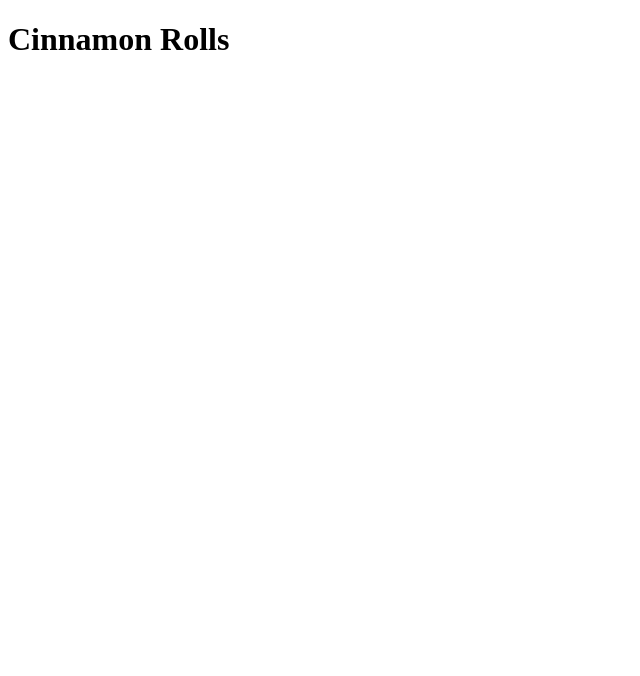
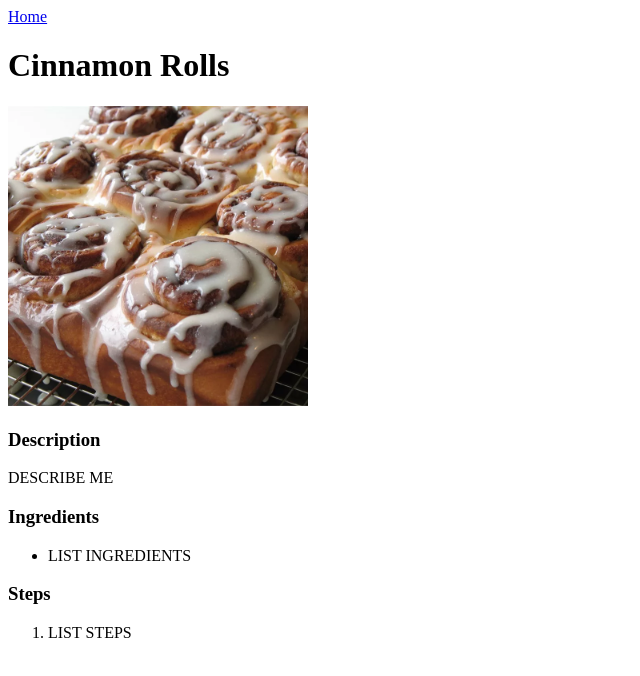
Before and after one commit to 0341dude/my-recipes, a plain HTML site: page recipes/cinnamon-rolls.html in a window 1280 px wide. Shown: the whole page, without its empty margins (0-640 px from the left). Drawn offline with Linux system fonts and the light colour scheme.

Commit message:
Populate Cinnamon Rolls with skeleton info

```diff
--- a/recipes/cinnamon-rolls.html
+++ b/recipes/cinnamon-rolls.html
@@ -5,6 +5,18 @@
         <Title>Cinnamon Rolls</Title>
     </head>
     <body>
+        <a href="../index.html">Home</a>
         <h1>Cinnamon Rolls</h1>
+        <img src="../images/cinnamon.webp" alt="Cinnamon Rolls" width="300">
+        <h3>Description</h3>
+        <p>DESCRIBE ME</p>
+        <h3>Ingredients</h3>
+        <ul>
+            <li>LIST INGREDIENTS</li>
+        </ul>
+        <h3>Steps</h3>
+        <ol>
+            <li>LIST STEPS</li>
+        </ol>
     </body>
 </html>
```
Also changed, not shown: images/cinnamon.webp (added).
